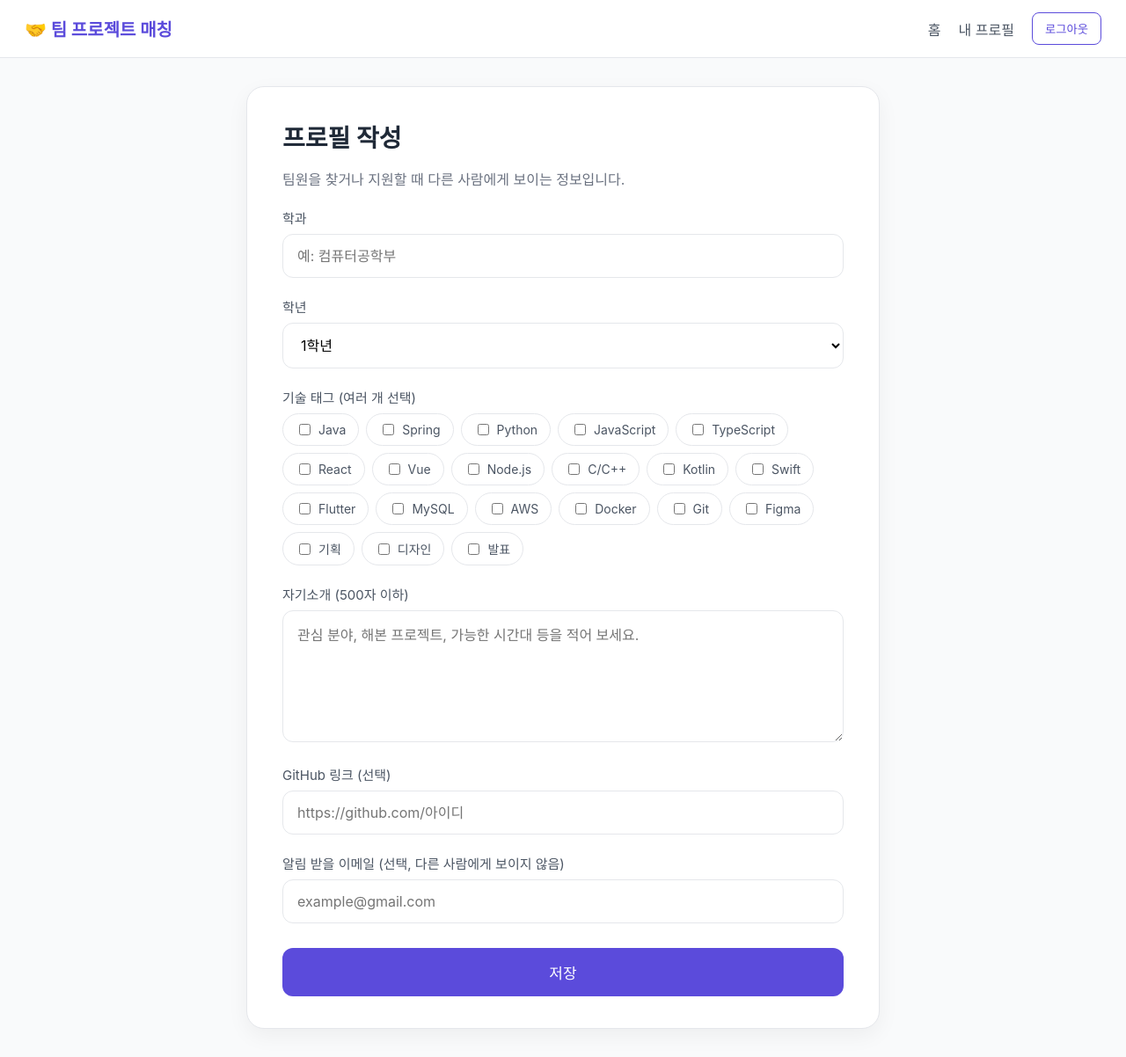
After one commit to reir2i/match, a Spring Boot app: page /profile/edit in a window 1280 px wide. The commit adds this page. Shown: the whole page at 88% size. Run offline with Spring Boot 4, Linux system fonts and the light colour scheme; the visitor is signed in with stand-in values (Sample User, id 1); data comes from the database, SQL or seed files in the repository; data that the repository does not hold is empty; some of the project's set-up classes (security, data sources, template engines, error pages and the like) are left out, and stand-ins take their place.

Commit message:
step9 profile

```diff
--- /dev/null
+++ b/src/main/java/com/yym/match/ProfileController.java
@@ -0,0 +1,134 @@
+package com.yym.match;
+
+import org.springframework.data.domain.Sort;
+import org.springframework.http.HttpStatus;
+import org.springframework.stereotype.Controller;
+import org.springframework.ui.Model;
+import org.springframework.web.bind.annotation.GetMapping;
+import org.springframework.web.bind.annotation.PathVariable;
+import org.springframework.web.bind.annotation.PostMapping;
+import org.springframework.web.bind.annotation.RequestParam;
+import org.springframework.web.server.ResponseStatusException;
+
+import java.security.Principal;
+import java.util.HashSet;
+import java.util.List;
+import java.util.Optional;
+import java.util.Set;
+import java.util.stream.Collectors;
+
+@Controller
+public class ProfileController {
+
+    private final MemberRepository memberRepository;
+    private final ProfileRepository profileRepository;
+    private final TagRepository tagRepository;
+
+    public ProfileController(MemberRepository memberRepository,
+                             ProfileRepository profileRepository,
+                             TagRepository tagRepository) {
+        this.memberRepository = memberRepository;
+        this.profileRepository = profileRepository;
+        this.tagRepository = tagRepository;
+    }
+
+    private Member currentMember(Principal principal) {
+        return memberRepository.findByUsername(principal.getName())
+                .orElseThrow(() -> new ResponseStatusException(HttpStatus.UNAUTHORIZED));
+    }
+
+    @GetMapping("/profile")
+    public String myProfile(Principal principal, Model model) {
+        Member me = currentMember(principal);
+        Optional<Profile> profile = profileRepository.findByMemberId(me.getId());
+        if (profile.isEmpty()) {
+            return "redirect:/profile/edit";
+        }
+        model.addAttribute("member", me);
+        model.addAttribute("profile", profile.get());
+        model.addAttribute("mine", true);
+        return "profile";
+    }
+
+    @GetMapping("/profile/{memberId}")
+    public String viewProfile(@PathVariable("memberId") Long memberId,
+                              Principal principal, Model model) {
+        Member me = currentMember(principal);
+        Member target = memberRepository.findById(memberId)
+                .orElseThrow(() -> new ResponseStatusException(HttpStatus.NOT_FOUND));
+
+        model.addAttribute("member", target);
+        model.addAttribute("profile", profileRepository.findByMemberId(memberId).orElse(null));
+        model.addAttribute("mine", me.getId().equals(target.getId()));
+        return "profile";
+    }
+
+    @GetMapping("/profile/edit")
+    public String editForm(Principal principal, Model model) {
+        Member me = currentMember(principal);
+        Profile profile = profileRepository.findByMemberId(me.getId()).orElse(null);
+
+        Set<Long> selected = profile == null
+                ? new HashSet<>()
+                : profile.getTags().stream().map(Tag::getId).collect(Collectors.toSet());
+
+        model.addAttribute("profile", profile);
+        model.addAttribute("allTags", tagRepository.findAll(Sort.by("id")));
+        model.addAttribute("selectedTagIds", selected);
+        return "profile-edit";
+    }
+
+    @PostMapping("/profile/edit")
+    public String save(Principal principal,
+                       @RequestParam("department") String department,
+                       @RequestParam("grade") Integer grade,
+                       @RequestParam("intro") String intro,
+                       @RequestParam("githubUrl") String githubUrl,
+                       @RequestParam("email") String email,
+                       @RequestParam(value = "tagIds", required = false) List<Long> tagIds,
+                       Model model) {
+
+        Member me = currentMember(principal);
+
+        department = department.trim();
+        intro = intro.trim();
+        githubUrl = githubUrl.trim();
+        email = email.trim();
+
+        Set<Tag> tags = tagIds == null
+                ? new HashSet<>()
+                : new HashSet<>(tagRepository.findAllById(tagIds));
+
+        String error = null;
+        if (department.isEmpty()) {
+            error = "학과를 입력하세요.";
+        } else if (grade < 1 || grade > 4) {
+            error = "학년을 선택하세요.";
+        } else if (intro.length() > 500) {
+            error = "자기소개는 500자 이하로 입력하세요.";
+        } else if (!githubUrl.isEmpty()
+                && !(githubUrl.startsWith("https://") || githubUrl.startsWith("http://"))) {
+            error = "GitHub 링크는 https:// 로 시작해야 합니다.";
+        } else if (!email.isEmpty() && !email.matches("^[^@\\s]+@[^@\\s]+\\.[^@\\s]+$")) {
+            error = "이메일 형식이 올바르지 않습니다.";
+        }
+
+        if (error != null) {
+            Profile temp = new Profile(me);
+            temp.update(department, grade, intro, githubUrl, email, tags);
+            model.addAttribute("error", error);
+            model.addAttribute("profile", temp);
+            model.addAttribute("allTags", tagRepository.findAll(Sort.by("id")));
+            model.addAttribute("selectedTagIds",
+                    tags.stream().map(Tag::getId).collect(Collectors.toSet()));
+            return "profile-edit";
+        }
+
+        Profile profile = profileRepository.findByMemberId(me.getId())
+                .orElseGet(() -> new Profile(me));
+        profile.update(department, grade, intro, githubUrl, email, tags);
+        profileRepository.save(profile);
+
+        return "redirect:/profile";
+    }
+}
--- /dev/null
+++ b/src/main/resources/static/css/app.css
@@ -0,0 +1,205 @@
+* {
+    box-sizing: border-box;
+}
+
+body.app {
+    margin: 0;
+    min-height: 100vh;
+    display: block;
+    background: #f9fafb;
+    color: #1f2937;
+    font-family: -apple-system, BlinkMacSystemFont, "Segoe UI", "Malgun Gothic", "Apple SD Gothic Neo", sans-serif;
+}
+
+.navbar {
+    display: flex;
+    align-items: center;
+    justify-content: space-between;
+    padding: 14px 28px;
+    background: #ffffff;
+    border-bottom: 1px solid #e5e7eb;
+}
+
+.nav-brand {
+    font-size: 20px;
+    font-weight: 700;
+    color: #5b4bdb;
+    text-decoration: none;
+}
+
+.nav-links {
+    display: flex;
+    align-items: center;
+    gap: 20px;
+}
+
+.nav-links a {
+    color: #4b5563;
+    text-decoration: none;
+}
+
+.nav-links a:hover {
+    color: #5b4bdb;
+}
+
+.nav-logout {
+    margin: 0;
+}
+
+.nav-logout button {
+    padding: 8px 14px;
+    border: 1px solid #5b4bdb;
+    border-radius: 8px;
+    background: #ffffff;
+    color: #5b4bdb;
+    cursor: pointer;
+}
+
+.container {
+    max-width: 760px;
+    margin: 32px auto;
+    padding: 0 20px;
+}
+
+.panel {
+    padding: 36px 40px;
+    background: #ffffff;
+    border: 1px solid #e5e7eb;
+    border-radius: 20px;
+    box-shadow: 0 8px 24px rgba(0, 0, 0, 0.05);
+}
+
+.panel h1 {
+    margin: 0 0 8px;
+    font-size: 28px;
+}
+
+.muted {
+    color: #6b7280;
+}
+
+.notice {
+    margin-top: 20px;
+    padding: 18px 20px;
+    border-radius: 12px;
+    background: #f3f1ff;
+}
+
+.info {
+    margin: 24px 0 0;
+}
+
+.info dt {
+    margin-top: 18px;
+    font-size: 14px;
+    color: #6b7280;
+}
+
+.info dd {
+    margin: 6px 0 0;
+    font-size: 17px;
+}
+
+.pre {
+    white-space: pre-wrap;
+}
+
+.chip {
+    display: inline-block;
+    margin: 0 6px 6px 0;
+    padding: 6px 12px;
+    border-radius: 999px;
+    background: #ece9ff;
+    color: #4c3dc4;
+    font-size: 14px;
+}
+
+label {
+    display: block;
+    margin: 22px 0 8px;
+    font-size: 15px;
+    color: #4b5563;
+}
+
+input[type="text"],
+select,
+textarea {
+    width: 100%;
+    padding: 14px 16px;
+    border: 1px solid #e5e7eb;
+    border-radius: 12px;
+    font-size: 16px;
+    font-family: inherit;
+    outline: none;
+    background: #ffffff;
+}
+
+input[type="text"]:focus,
+select:focus,
+textarea:focus {
+    border-color: #5b4bdb;
+    box-shadow: 0 0 0 3px rgba(91, 75, 219, 0.15);
+}
+
+.tag-grid {
+    display: flex;
+    flex-wrap: wrap;
+    gap: 8px;
+}
+
+.tag-check {
+    display: inline-flex;
+    align-items: center;
+    gap: 6px;
+    margin: 0;
+    padding: 8px 14px;
+    border: 1px solid #e5e7eb;
+    border-radius: 999px;
+    font-size: 14px;
+    cursor: pointer;
+}
+
+.tag-check:has(input:checked) {
+    border-color: #5b4bdb;
+    background: #ece9ff;
+    color: #4c3dc4;
+}
+
+.btn {
+    width: 100%;
+    margin-top: 28px;
+    padding: 15px;
+    border: none;
+    border-radius: 12px;
+    background: #5b4bdb;
+    color: #ffffff;
+    font-size: 17px;
+    cursor: pointer;
+}
+
+.btn:hover {
+    background: #4c3dc4;
+}
+
+.btn-link {
+    display: inline-block;
+    margin-top: 24px;
+    padding: 12px 20px;
+    border-radius: 10px;
+    background: #5b4bdb;
+    color: #ffffff;
+    text-decoration: none;
+}
+
+.btn-link:hover {
+    background: #4c3dc4;
+}
+
+.msg-error {
+    margin: 16px 0 0;
+    padding: 12px 14px;
+    border-radius: 10px;
+    background: #fef2f2;
+    color: #b91c1c;
+    font-size: 14px;
+}
--- /dev/null
+++ b/src/main/resources/templates/fragments.html
@@ -0,0 +1,15 @@
+<!DOCTYPE html>
+<html lang="ko" xmlns:th="http://www.thymeleaf.org">
+<body>
+<header th:fragment="navbar" class="navbar">
+    <a class="nav-brand" th:href="@{/}">🤝 팀 프로젝트 매칭</a>
+    <nav class="nav-links">
+        <a th:href="@{/}">홈</a>
+        <a th:href="@{/profile}">내 프로필</a>
+        <form th:action="@{/logout}" method="post" class="nav-logout">
+            <button type="submit">로그아웃</button>
+        </form>
+    </nav>
+</header>
+</body>
+</html>
--- /dev/null
+++ b/src/main/resources/templates/profile-edit.html
@@ -0,0 +1,59 @@
+<!DOCTYPE html>
+<html lang="ko" xmlns:th="http://www.thymeleaf.org">
+<head>
+    <meta charset="UTF-8">
+    <meta name="viewport" content="width=device-width, initial-scale=1">
+    <title>프로필 수정 | 팀 프로젝트 매칭</title>
+    <link rel="stylesheet" th:href="@{/css/app.css}">
+</head>
+<body class="app">
+<div th:replace="~{fragments :: navbar}"></div>
+
+<main class="container">
+    <section class="panel">
+        <h1>프로필 작성</h1>
+        <p class="muted">팀원을 찾거나 지원할 때 다른 사람에게 보이는 정보입니다.</p>
+
+        <p class="msg-error" th:if="${error}" th:text="${error}"></p>
+
+        <form th:action="@{/profile/edit}" method="post">
+            <label for="department">학과</label>
+            <input type="text" id="department" name="department" maxlength="50"
+                   th:value="${profile?.department}" placeholder="예: 컴퓨터공학부" required>
+
+            <label for="grade">학년</label>
+            <select id="grade" name="grade">
+                <option value="1" th:selected="${profile?.grade == 1}">1학년</option>
+                <option value="2" th:selected="${profile?.grade == 2}">2학년</option>
+                <option value="3" th:selected="${profile?.grade == 3}">3학년</option>
+                <option value="4" th:selected="${profile?.grade == 4}">4학년</option>
+            </select>
+
+            <label>기술 태그 (여러 개 선택)</label>
+            <div class="tag-grid">
+                <label class="tag-check" th:each="tag : ${allTags}">
+                    <input type="checkbox" name="tagIds" th:value="${tag.id}"
+                           th:checked="${selectedTagIds.contains(tag.id)}">
+                    <span th:text="${tag.name}">Java</span>
+                </label>
+            </div>
+
+            <label for="intro">자기소개 (500자 이하)</label>
+            <textarea id="intro" name="intro" rows="6" maxlength="500"
+                      placeholder="관심 분야, 해본 프로젝트, 가능한 시간대 등을 적어 보세요."
+                      th:text="${profile?.intro}"></textarea>
+
+            <label for="githubUrl">GitHub 링크 (선택)</label>
+            <input type="text" id="githubUrl" name="githubUrl" maxlength="200"
+                   th:value="${profile?.githubUrl}" placeholder="https://github.com/아이디">
+
+            <label for="email">알림 받을 이메일 (선택, 다른 사람에게 보이지 않음)</label>
+            <input type="text" id="email" name="email" maxlength="100"
+                   th:value="${profile?.email}" placeholder="example@gmail.com">
+
+            <button type="submit" class="btn">저장</button>
+        </form>
+    </section>
+</main>
+</body>
+</html>
```
Also changed, not shown: src/main/java/com/yym/match/HomeController.java (+7 -5 lines), src/main/java/com/yym/match/Profile.java (added, +76 -0 lines), src/main/java/com/yym/match/ProfileRepository.java (added, +10 -0 lines), src/main/java/com/yym/match/Tag.java (added, +30 -0 lines), src/main/java/com/yym/match/TagInitializer.java (added, +32 -0 lines), src/main/java/com/yym/match/TagRepository.java (added, +8 -0 lines), src/main/resources/templates/home.html (+14 -13 lines), src/main/resources/templates/profile.html (added, +50 -0 lines).
